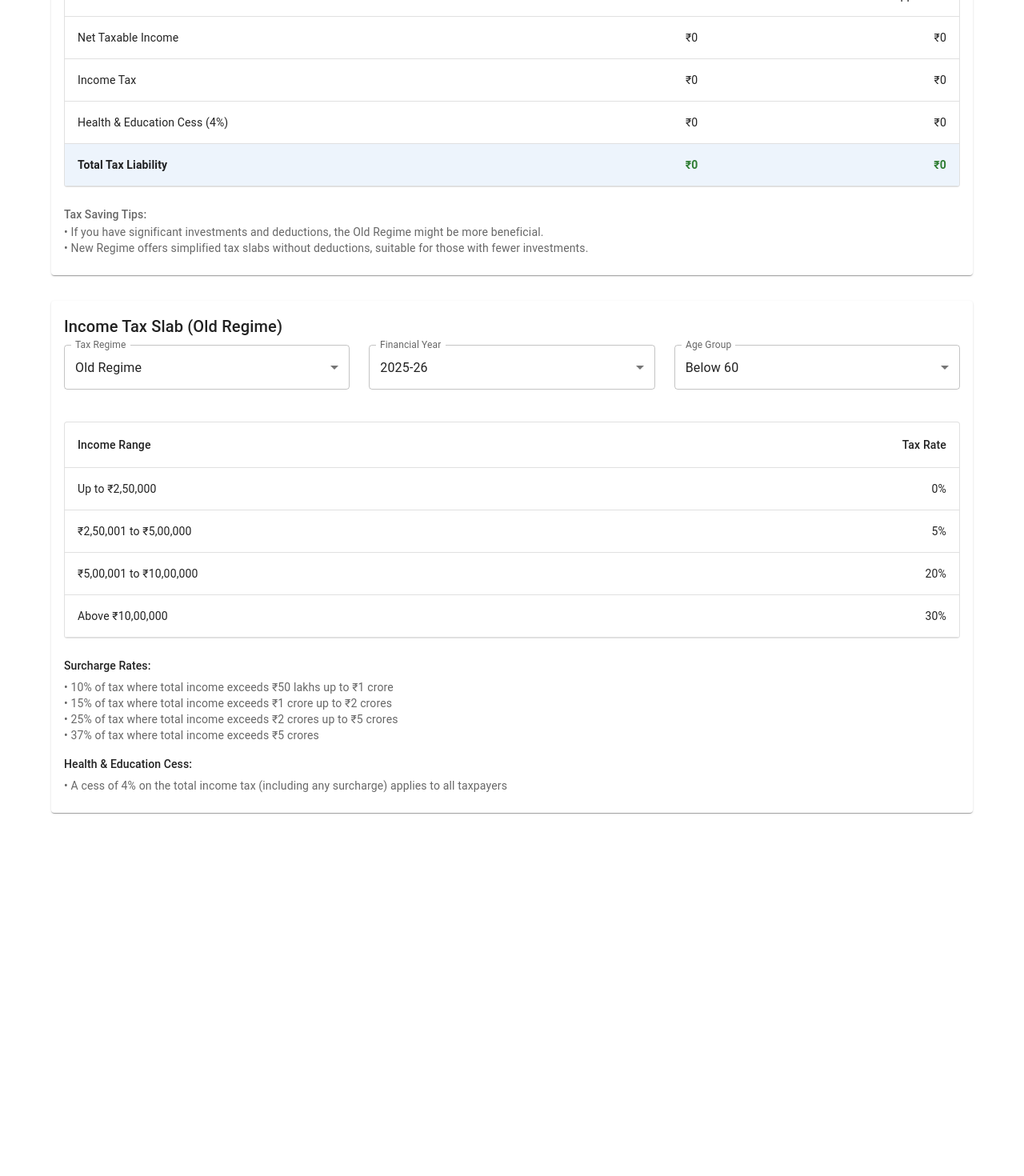
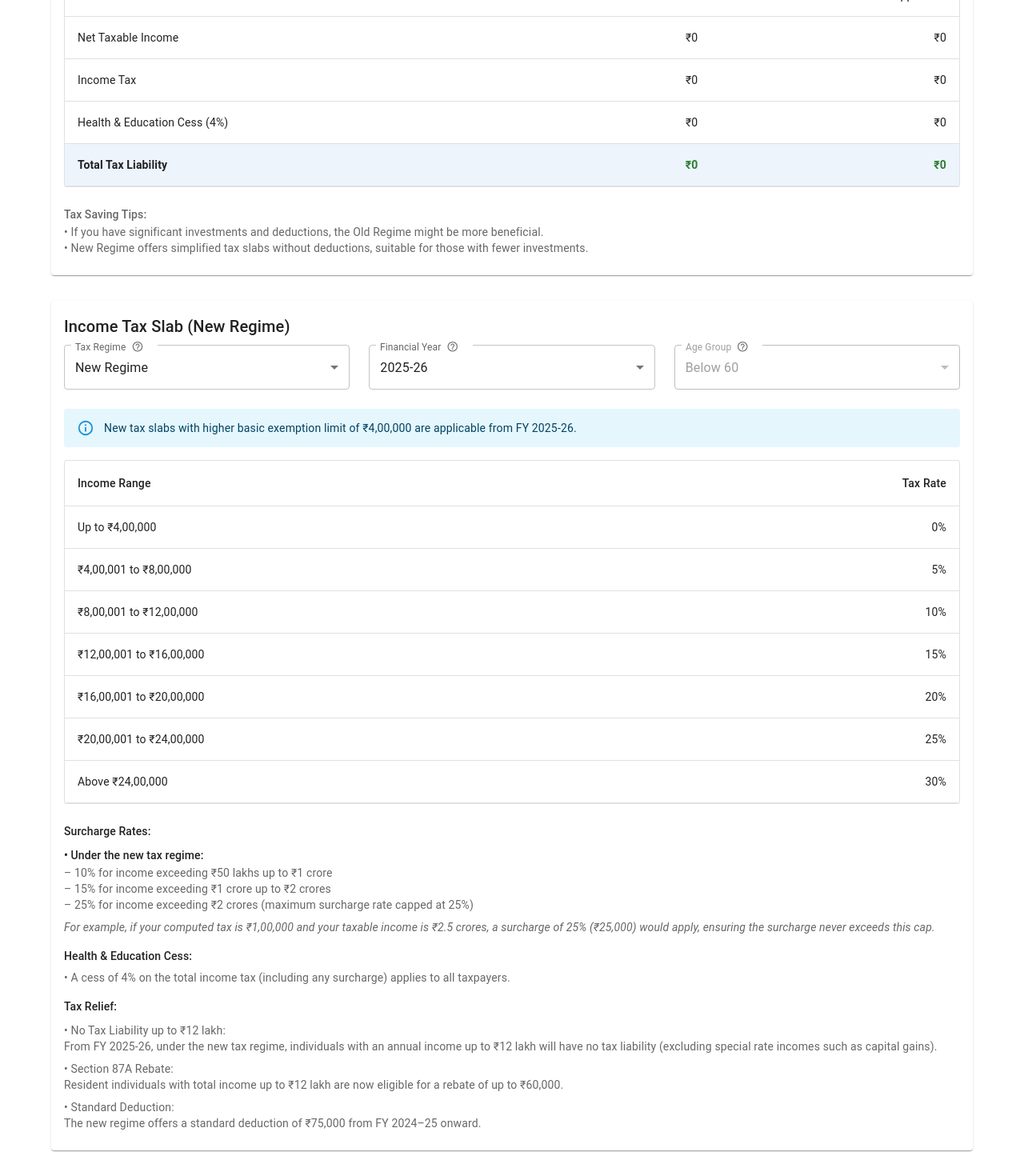
Before and after one commit to KushalAzza/salcal, a React (Create React App) app: page / in a window 1280 px wide. Shown: the part 1358-2828 px from the top of the page at 80% size. Before the commit the page ends 2406 px from the top, so only its background shows below. Built offline with nearby package versions, Linux system fonts and the light colour scheme.

Commit message:
Updated surcharge rates, cess information, and tax relief details in TaxSlab component

```diff
--- a/src/components/TaxCalculator.tsx
+++ b/src/components/TaxCalculator.tsx
@@ -48,7 +48,7 @@ const TaxCalculator: React.FC = () => {
     'other': 0,
   });
 
-  const [selectedRegime, setSelectedRegime] = useState("Old Regime");
+  const [selectedRegime, setSelectedRegime] = useState("New Regime"); // Changed default to New Regime
 
   const [taxCalculation, setTaxCalculation] = useState<TaxState>({
     oldRegime: {
--- a/src/components/TaxSlab.tsx
+++ b/src/components/TaxSlab.tsx
@@ -19,7 +19,10 @@ import {
   Box,
   Alert,
   Collapse,
+  Tooltip,
+  IconButton,
 } from '@mui/material';
+import HelpOutlineIcon from '@mui/icons-material/HelpOutline';
 
 interface TaxSlabProps {
   selectedFY: string;
@@ -295,29 +298,43 @@ const TaxSlab: React.FC<TaxSlabProps> = ({
       </Typography>
       {selectedRegime === "Old Regime" ? (
         <>
-          <Typography variant="body2" color="text.secondary">
-            • 10% of tax where total income exceeds ₹50 lakhs up to ₹1 crore
+          <Typography variant="subtitle2" color="text.primary" sx={{ mt: 1 }}>
+            • For the old tax regime, the rates remain:
           </Typography>
           <Typography variant="body2" color="text.secondary">
-            • 15% of tax where total income exceeds ₹1 crore up to ₹2 crores
+            – 10% for income exceeding ₹50 lakhs up to ₹1 crore
           </Typography>
           <Typography variant="body2" color="text.secondary">
-            • 25% of tax where total income exceeds ₹2 crores up to ₹5 crores
+            – 15% for income exceeding ₹1 crore up to ₹2 crores
           </Typography>
           <Typography variant="body2" color="text.secondary">
-            • 37% of tax where total income exceeds ₹5 crores
+            – 25% for income exceeding ₹2 crores up to ₹5 crores
+          </Typography>
+          <Typography variant="body2" color="text.secondary">
+            – 37% for income exceeding ₹5 crores
+          </Typography>
+          <Typography variant="body2" color="text.secondary" sx={{ mt: 1, fontStyle: 'italic' }}>
+            For example, if your computed tax is ₹1,00,000 and your taxable income is ₹60 lakhs,
+            a surcharge of 10% (₹10,000) will be added, making your total tax ₹1,10,000.
           </Typography>
         </>
       ) : (
         <>
-          <Typography variant="body2" color="text.secondary">
-            • 10% of tax where total income exceeds ₹50 lakhs up to ₹1 crore
+          <Typography variant="subtitle2" color="text.primary" sx={{ mt: 1 }}>
+            • Under the new tax regime:
           </Typography>
           <Typography variant="body2" color="text.secondary">
-            • 15% of tax where total income exceeds ₹1 crore up to ₹2 crores
+            – 10% for income exceeding ₹50 lakhs up to ₹1 crore
           </Typography>
           <Typography variant="body2" color="text.secondary">
-            • 25% of tax where total income exceeds ₹2 crores (maximum surcharge rate capped at 25%)
+            – 15% for income exceeding ₹1 crore up to ₹2 crores
+          </Typography>
+          <Typography variant="body2" color="text.secondary">
+            – 25% for income exceeding ₹2 crores (maximum surcharge rate capped at 25%)
+          </Typography>
+          <Typography variant="body2" color="text.secondary" sx={{ mt: 1, fontStyle: 'italic' }}>
+            For example, if your computed tax is ₹1,00,000 and your taxable income is ₹2.5 crores,
+            a surcharge of 25% (₹25,000) would apply, ensuring the surcharge never exceeds this cap.
           </Typography>
         </>
       )}
@@ -330,25 +347,69 @@ const TaxSlab: React.FC<TaxSlabProps> = ({
         Health & Education Cess:
       </Typography>
       <Typography variant="body2" color="text.secondary">
-        • A cess of 4% on the total income tax (including any surcharge) applies to all taxpayers
+        • A cess of 4% on the total income tax (including any surcharge) applies to all taxpayers.
       </Typography>
     </Box>
   );
 
   const renderTaxReliefInfo = () => (
-    selectedRegime === "New Regime" && (
     <Box sx={{ mt: 2 }}>
       <Typography variant="subtitle2" gutterBottom>
-          Tax Relief (New Regime):
+        Tax Relief:
+      </Typography>
+      {selectedRegime === "New Regime" ? (
+        <>
+          <Typography variant="body2" color="text.secondary" sx={{ mt: 1 }}>
+            • No Tax Liability up to ₹12 lakh:
+          </Typography>
+          <Typography variant="body2" color="text.secondary" sx={{ mb: 1 }}>
+            From FY 2025-26, under the new tax regime, individuals with an annual income up to ₹12 lakh
+            will have no tax liability (excluding special rate incomes such as capital gains).
+          </Typography>
+          <Typography variant="body2" color="text.secondary" sx={{ mt: 1 }}>
+            • Section 87A Rebate:
+          </Typography>
+          <Typography variant="body2" color="text.secondary" sx={{ mb: 1 }}>
+            Resident individuals with total income up to ₹12 lakh are now eligible for a rebate of up to ₹60,000.
+          </Typography>
+          <Typography variant="body2" color="text.secondary" sx={{ mt: 1 }}>
+            • Standard Deduction:
           </Typography>
           <Typography variant="body2" color="text.secondary">
-          • Section 87A: Tax rebate up to ₹25,000 for resident individuals with total income up to ₹7 lakhs
+            The new regime offers a standard deduction of ₹75,000 from FY 2024–25 onward.
+          </Typography>
+        </>
+      ) : (
+        <>
+          <Typography variant="body2" color="text.secondary">
+            Under the old regime, taxpayers can avail a variety of deductions and exemptions, such as:
+          </Typography>
+          <Typography variant="body2" color="text.secondary" sx={{ mt: 1 }}>
+            • Standard Deduction of ₹50,000 for salaried individuals and pensioners.
           </Typography>
           <Typography variant="body2" color="text.secondary">
-          • Standard Deduction: ₹75,000 from FY 2024-25 onwards (increased from ₹50,000)
+            • Deductions under Section 80C (up to ₹1.5 lakh) for investments in PPF, life insurance, ELSS, etc.
           </Typography>
+          <Typography variant="body2" color="text.secondary">
+            • Deductions under Section 80D for health insurance premiums.
+          </Typography>
+          <Typography variant="body2" color="text.secondary">
+            • Exemptions for allowances such as HRA and LTA, and deductions on home loan interest.
+          </Typography>
+        </>
+      )}
     </Box>
-    )
+  );
+
+  const renderLabel = (label: string, tooltip: string) => (
+    <div style={{ display: 'flex', alignItems: 'center' }}>
+      {label}
+      <Tooltip title={tooltip} arrow>
+        <IconButton size="small" sx={{ ml: 0.5 }}>
+          <HelpOutlineIcon fontSize="small" />
+        </IconButton>
+      </Tooltip>
+    </div>
   );
 
   return (
@@ -361,10 +422,18 @@ const TaxSlab: React.FC<TaxSlabProps> = ({
         <Grid container spacing={3} sx={{ mb: 3 }}>
           <Grid item xs={12} md={4}>
             <FormControl fullWidth>
-              <InputLabel>Tax Regime</InputLabel>
+              <InputLabel>
+                {renderLabel(
+                  "Tax Regime",
+                  "Choose between Old and New Tax Regime. New regime offers simplified tax slabs with no exemptions"
+                )}
+              </InputLabel>
               <Select
                 value={selectedRegime}
-                label="Tax Regime"
+                label={renderLabel(
+                  "Tax Regime",
+                  "Choose between Old and New Tax Regime. New regime offers simplified tax slabs with no exemptions"
+                )}
                 onChange={handleRegimeChange}
               >
                 {TAX_REGIMES.map(regime => (
@@ -375,10 +444,18 @@ const TaxSlab: React.FC<TaxSlabProps> = ({
           </Grid>
           <Grid item xs={12} md={4}>
             <FormControl fullWidth>
-              <InputLabel>Financial Year</InputLabel>
+              <InputLabel>
+                {renderLabel(
+                  "Financial Year",
+                  "Select the assessment year for which you want to view tax slabs"
+                )}
+              </InputLabel>
               <Select
                 value={selectedFY}
-                label="Financial Year"
+                label={renderLabel(
+                  "Financial Year",
+                  "Select the assessment year for which you want to view tax slabs"
+                )}
                 onChange={handleFYChange}
               >
                 {FINANCIAL_YEARS.map(year => (
@@ -388,11 +465,23 @@ const TaxSlab: React.FC<TaxSlabProps> = ({
             </FormControl>
           </Grid>
           <Grid item xs={12} md={4}>
-            <FormControl fullWidth>
-              <InputLabel>Age Group</InputLabel>
+            <FormControl fullWidth disabled={selectedRegime === "New Regime"}>
+              <InputLabel>
+                {renderLabel(
+                  "Age Group",
+                  selectedRegime === "New Regime"
+                    ? "Age group is not applicable in New Tax Regime as it has uniform slabs for all age groups"
+                    : "Select your age group for applicable tax slabs under Old Regime"
+                )}
+              </InputLabel>
               <Select
                 value={selectedAgeGroup}
-                label="Age Group"
+                label={renderLabel(
+                  "Age Group",
+                  selectedRegime === "New Regime"
+                    ? "Age group is not applicable in New Tax Regime as it has uniform slabs for all age groups"
+                    : "Select your age group for applicable tax slabs under Old Regime"
+                )}
                 onChange={handleAgeGroupChange}
               >
                 {AGE_GROUPS.map(age => (
```
Lines whose indentation alone changed are shown as unchanged.
